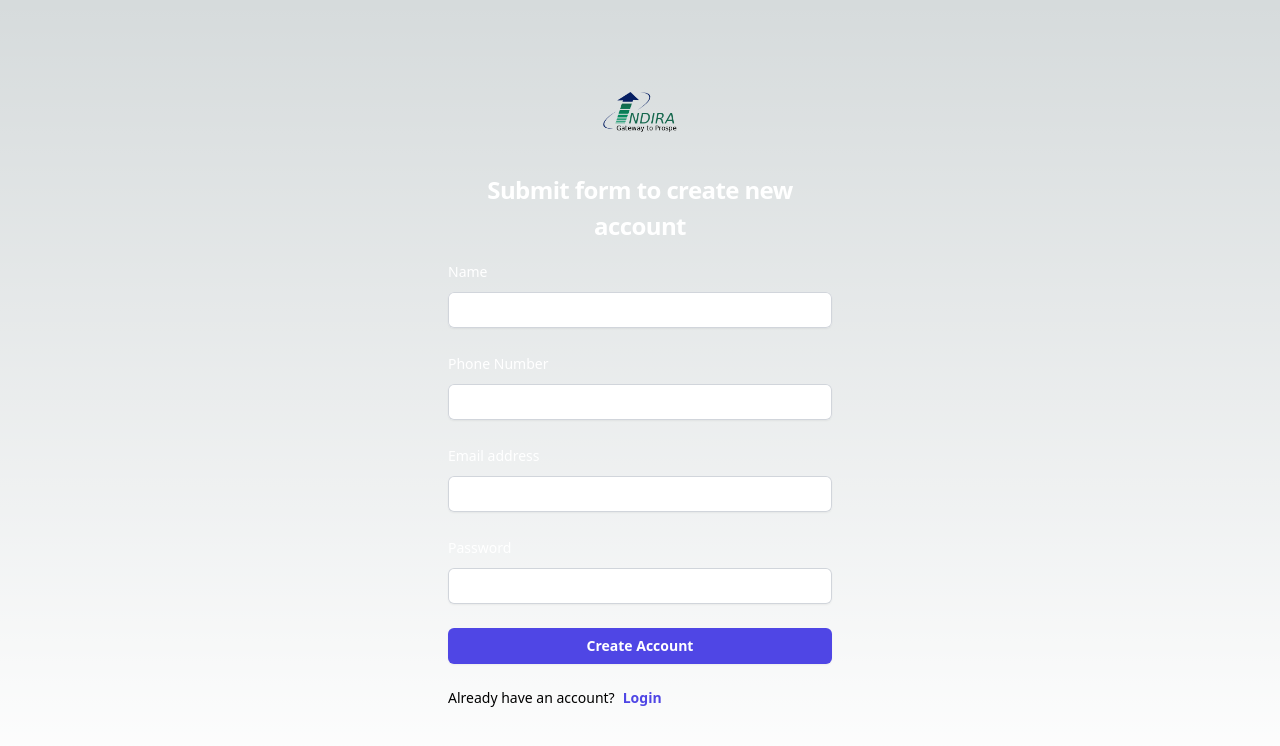
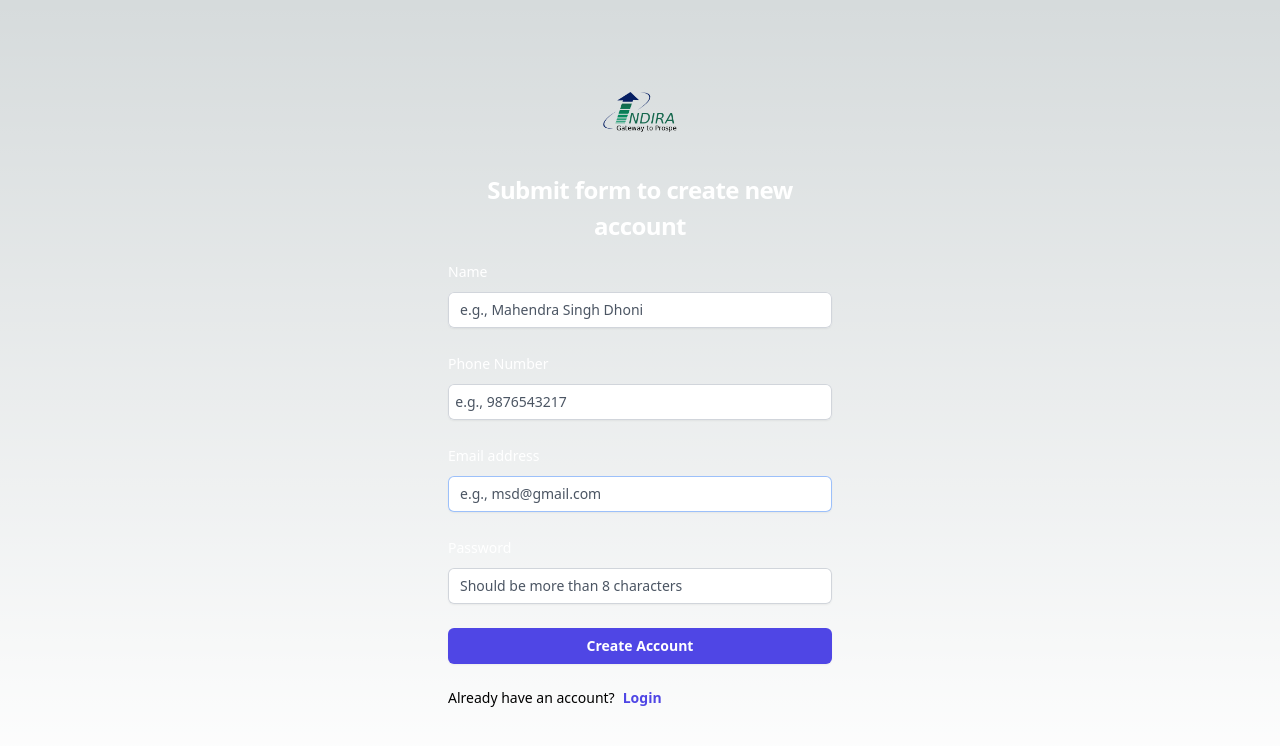
Before and after one commit to HarshitIndira/Leave-Manager, a Next.js app: page /signup in a window 1280 px wide. Shown: the top 746 px of the page. Built offline with nearby package versions, Linux system fonts and the light colour scheme.

Commit message:
Fixed placeholder text weight and inserted placeholders on all forms

```diff
--- a/src/app/admin/page.js
+++ b/src/app/admin/page.js
@@ -30,7 +30,8 @@
                                     type="email"
                                     autoComplete="email"
                                     required
-                                    className="block w-full rounded-md border-0 py-1.5 text-gray-900 shadow-sm ring-1 ring-inset ring-gray-300 placeholder:text-gray-400 focus:ring-2 focus:ring-inset focus:ring-indigo-600 sm:text-sm sm:leading-6"
+                                    className="block w-full rounded-md border-0 py-1.5 text-gray-900 shadow-sm ring-1 ring-inset ring-gray-300 placeholder:text-gray-600 focus:ring-2 focus:ring-inset focus:ring-indigo-600 sm:text-sm sm:leading-6"
+                                    placeholder="e.g., msd@gmail.com"
                                 />
                             </div>
                         </div>
--- a/src/app/page.js
+++ b/src/app/page.js
@@ -30,7 +30,8 @@
                   type="email"
                   autoComplete="email"
                   required
-                  className="block w-full rounded-md border-0 py-1.5 text-gray-900 shadow-sm ring-1 ring-inset ring-gray-300 placeholder:text-gray-400 focus:ring-2 focus:ring-inset focus:ring-indigo-600 sm:text-sm sm:leading-6"
+                  className="block w-full rounded-md border-0 py-1.5 text-gray-900 shadow-sm ring-1 ring-inset ring-gray-300 placeholder:text-gray-600 focus:ring-2 focus:ring-inset focus:ring-indigo-600 sm:text-sm sm:leading-6"
+                  placeholder="e.g., msd@gmail.com"
                 />
               </div>
             </div>
--- a/src/app/signup/page.js
+++ b/src/app/signup/page.js
@@ -34,7 +34,8 @@
                                     type="text"
                                     autoComplete="current-name"
                                     required
-                                    className="block w-full rounded-md border-0 py-1.5 text-gray-900 shadow-sm ring-1 ring-inset ring-gray-300 placeholder:text-gray-400 focus:ring-2 focus:ring-inset focus:ring-indigo-600 sm:text-sm sm:leading-6"
+                                    className="block w-full rounded-md border-0 py-1.5 text-gray-900 shadow-sm ring-1 ring-inset ring-gray-300 placeholder:text-gray-600 focus:ring-2 focus:ring-inset focus:ring-indigo-600 sm:text-sm sm:leading-6"
+                                    placeholder="e.g., Mahendra Singh Dhoni"
                                 />
                             </div>
                         </div>
@@ -53,7 +54,8 @@
                                     type="phone"
                                     autoComplete="current-password"
                                     required
-                                    className="block w-full rounded-md border-0 py-1.5 text-gray-900 shadow-sm ring-1 ring-inset ring-gray-300 placeholder:text-gray-400 focus:ring-2 focus:ring-inset focus:ring-indigo-600 sm:text-sm sm:leading-6"
+                                    className="block w-full rounded-md border-0 py-1.5 text-gray-900 shadow-sm ring-1 ring-inset ring-gray-300 placeholder:text-gray-600 focus:ring-2 focus:ring-inset focus:ring-indigo-600 sm:text-sm sm:leading-6"
+                                    placeholder="  e.g., 9876543217"
                                 />
                             </div>
                         </div>
@@ -69,7 +71,8 @@
                                     type="email"
                                     autoComplete="email"
                                     required
-                                    className="block w-full rounded-md border-0 py-1.5 text-gray-900 shadow-sm ring-1 ring-inset ring-gray-300 placeholder:text-gray-400 focus:ring-2 focus:ring-inset focus:ring-indigo-600 sm:text-sm sm:leading-6"
+                                    className="block w-full rounded-md border-0 py-1.5 text-gray-900 shadow-sm ring-1 ring-inset ring-gray-00 placeholder:text-gray-600 focus:ring-2 focus:ring-inset focus:ring-indigo-600 sm:text-sm sm:leading-6"
+                                    placeholder="e.g., msd@gmail.com"
                                 />
                             </div>
                         </div>
@@ -81,14 +84,15 @@
                                 </label>
 
                             </div>
-                            <div className="mt-2">
+                            <div className="mt-2 ">
                                 <input
                                     id="password"
                                     name="password"
                                     type="password"
                                     autoComplete="current-password"
                                     required
-                                    className="block w-full rounded-md border-0 py-1.5 text-gray-900 shadow-sm ring-1 ring-inset ring-gray-300 placeholder:text-gray-400 focus:ring-2 focus:ring-inset focus:ring-indigo-600 sm:text-sm sm:leading-6"
+                                    className="block w-full rounded-md border-0 py-1.5 text-gray-900 shadow-sm ring-1 ring-inset ring-gray-300 placeholder:text-gray-600 focus:ring-2 focus:ring-inset focus:ring-indigo-600 sm:text-sm sm:leading-6"
+                                    placeholder="Should be more than 8 characters"
                                 />
                             </div>
                         </div>
```
